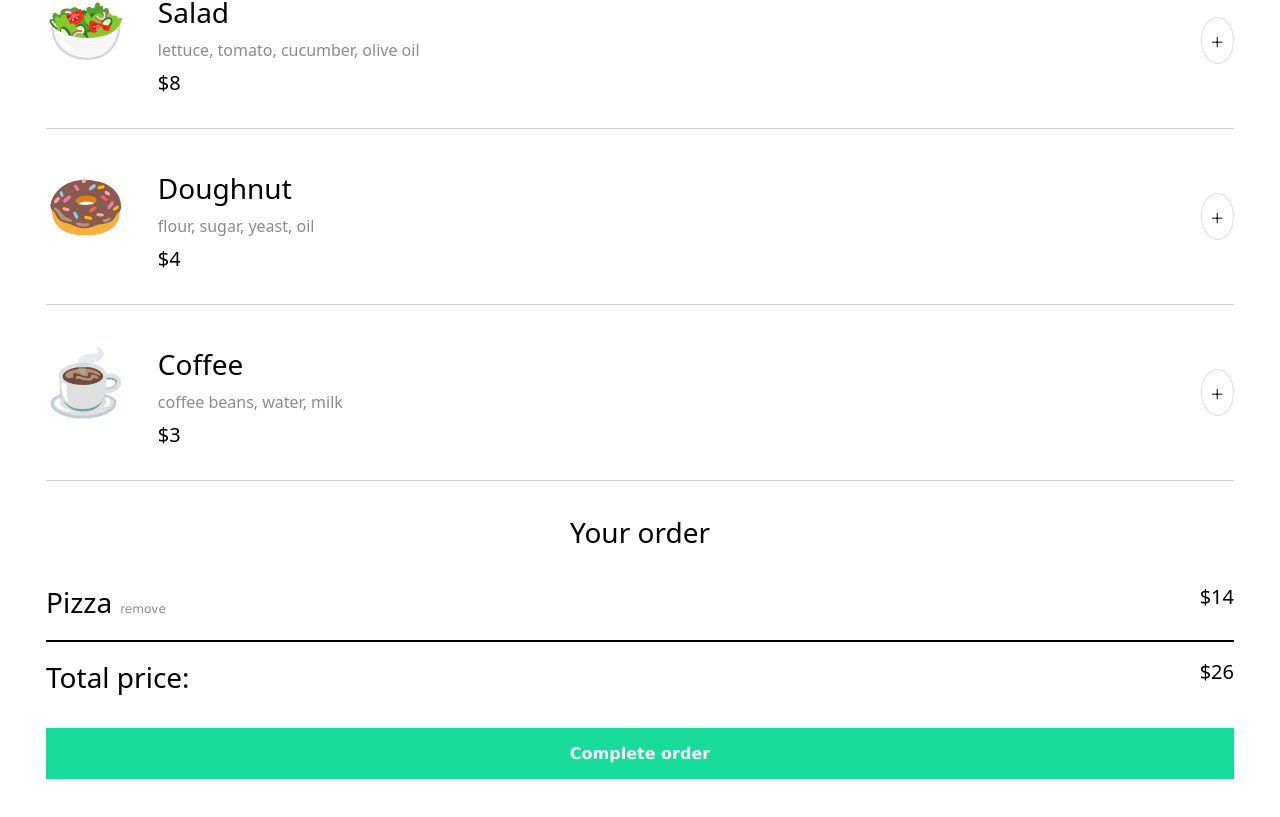
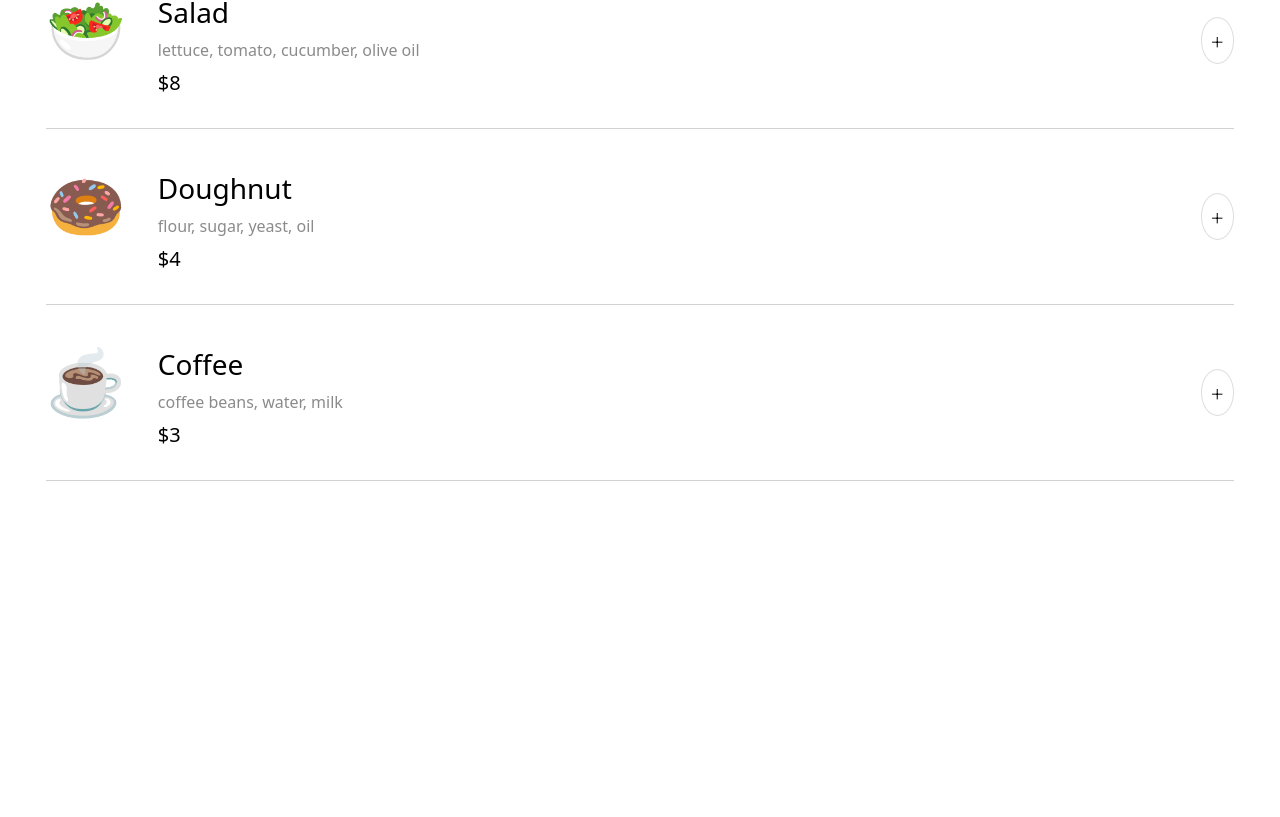
Before and after one commit to omar-ys/scrimba-restaurant-app, a React (Vite) app in the folder Restaurant/: page / in a window 1280 px wide. Shown: the part 1491-2308 px from the top of the page. After the commit the page ends 1996 px from the top, so only its background shows below. Built offline with nearby package versions, Linux system fonts and the light colour scheme; a web font is replaced by a local one.

Commit message:
Refactor components to manage order state and display items dynamically

```diff
--- a/Restaurant/src/App.jsx
+++ b/Restaurant/src/App.jsx
@@ -1,15 +1,24 @@
+import { useState } from 'react';
 import './App.css'
 import Header from './components/Header.jsx'
 import Menu from './components/Menu.jsx'
 import Order from './components/Order.jsx'
 
 function App() {
+  const [orderItems, setOrderItems] = useState([]);
+
+  function addToOrder(newItem) {
+    setOrderItems(prevOrder => [...prevOrder, newItem])
+  }
+
   return (
     <div className="App">
       <Header />
       <main className="wrapper">
-        <Menu />
-        <Order />
+        <Menu addToOrder={addToOrder} />
+        {orderItems.length > 0 && (
+          <Order items={orderItems} />
+        )}
       </main>
     </div>
   )
--- a/Restaurant/src/components/Menu.jsx
+++ b/Restaurant/src/components/Menu.jsx
@@ -1,18 +1,12 @@
 import { menuArray } from "../data/menuData";
 import MenuItem from "./MenuItem";
 
-function Menu() {
+function Menu({ addToOrder }) {
     return (
         <section className="menu">
             <div className="menu__items">
-                {menuArray.map((item) => (
-                    <MenuItem
-                        key={item.id}
-                        name={item.name}
-                        ingredients={item.ingredients}
-                        price={item.price}
-                        emoji={item.emoji}
-                    />
+                {menuArray.map(item => (
+                    <MenuItem key={item.id} item={item} addToOrder={() => addToOrder(item)}/>
                 ))}
             </div>
         </section>
--- a/Restaurant/src/components/MenuItem.jsx
+++ b/Restaurant/src/components/MenuItem.jsx
@@ -1,6 +1,8 @@
 import '../styles/menuItem.css'
 
-function MenuItem({ name, ingredients, price, emoji }) {
+function MenuItem({ item, addToOrder }) {
+    const { name, ingredients, price, emoji } = item;
+
     return (
         <div className="menu-item">
             <span className="menu-item__emoji" aria-hidden="true">
@@ -15,7 +17,10 @@ function MenuItem({ name, ingredients, price, emoji }) {
                 <p className="menu-item__price">${price}</p>
             </div>
 
-            <button className="menu-item__button" aria-label={`Add ${name} to order`}>
+            <button
+                className="menu-item__button"
+                onClick={() => addToOrder(item)}
+                aria-label={`Add ${name} to order`}>
                 +
             </button>
 
--- a/Restaurant/src/components/Order.jsx
+++ b/Restaurant/src/components/Order.jsx
@@ -1,18 +1,25 @@
 import '../styles/order.css'
 
-function Order() {
+function Order({ items }) {
+
+    const totalPrice = items.reduce((sum, item) => sum + item.price, 0)
+
     return (
         <section className="order">
             <h3 className="order__heading">Your order</h3>
 
             <ul className='order__list'>
-                <li className="order__item">
-                    <div>
-                        <span className="order__title">Pizza</span>
-                        <button className="order__remove-btn">remove</button>
-                    </div>
-                    <p className="order__price">$14</p>
-                </li>
+
+                {items.map((orderItem, index) => (
+                    <li className="order__item" key={index}>
+                        <div>
+                            <span className="order__title">{orderItem.name}</span>
+                            <button className="order__remove-btn">remove</button>
+                        </div>
+                        <p className="order__price">${orderItem.price}</p>
+                    </li>
+                ))}
+
             </ul>
 
 
@@ -20,7 +27,7 @@ function Order() {
 
             <div className="order__total">
                 <span className="order__total-label">Total price:</span>
-                <span className="order__price">$26</span>
+                <span className="order__price">${totalPrice}</span>
             </div>
 
             <button className="order__submint-btn">Complete order</button>
```
